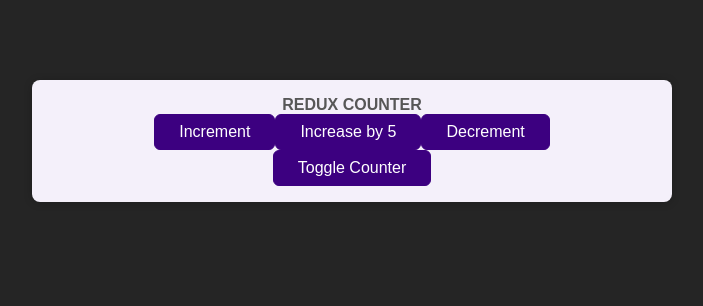
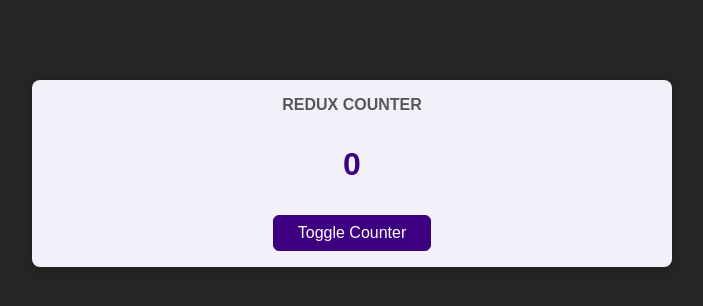
Before and after one commit to jlann90/16-Redux-practice, a React (Create React App) app: page / in a window 1280 px wide. Shown: the top 306 px of the page, without its empty margins (288-991 px from the left). Built offline with nearby package versions, Linux system fonts and the light colour scheme.

Commit message:
feat: update Counter so it uses useSelector and counter

```diff
--- a/src/components/Counter.js
+++ b/src/components/Counter.js
@@ -1,36 +1,15 @@
-import { useSelector, useDispatch } from "react-redux";
+import { useSelector } from "react-redux";
 import classes from "./Counter.module.css";
 
 const Counter = () => {
-  const dispatch = useDispatch();
   const counter = useSelector((state) => state.counter);
-  const show = useSelector((state) => state.showCounter);
 
-  const incrementHandler = () => {
-    dispatch({ type: "increment" });
-  };
-
-  const decrementHandler = () => {
-    dispatch({ type: "decrement" });
-  };
-
-  const increaseHandler = () => {
-    dispatch({ type: "increase", amount: 5 });
-  };
-
-  const toggleCounterHandler = () => {
-    dispatch({ type: "toggle" });
-  };
+  const toggleCounterHandler = () => {};
 
   return (
     <main className={classes.counter}>
       <h1>Redux Counter</h1>
-      {show && <div className={classes.value}>{counter}</div>}
-      <div>
-        <button onClick={incrementHandler}>Increment</button>
-        <button onClick={increaseHandler}>Increase by 5</button>
-        <button onClick={decrementHandler}>Decrement</button>
-      </div>
+      <div className={classes.value}>{counter}</div>
       <button onClick={toggleCounterHandler}>Toggle Counter</button>
     </main>
   );
```
